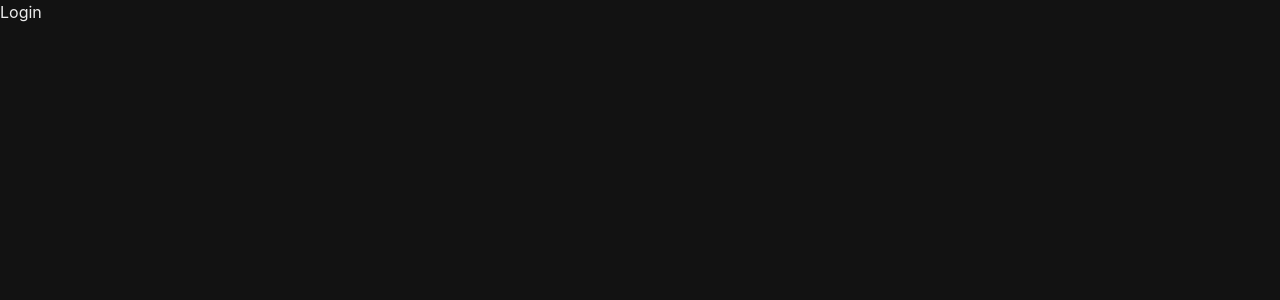
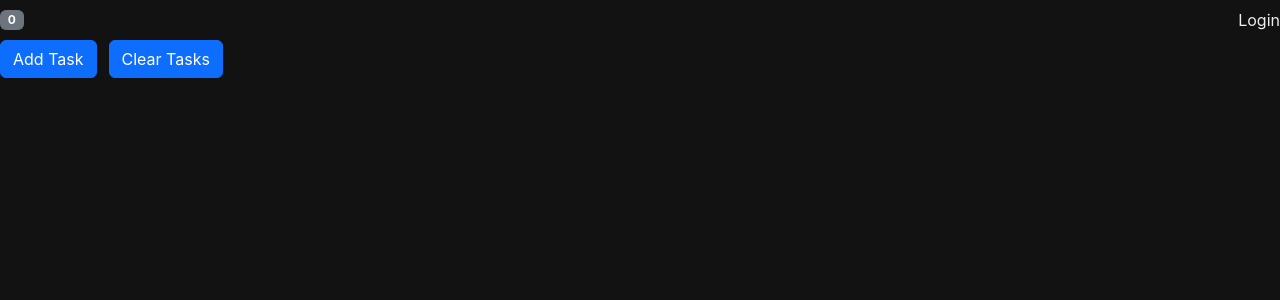
Before and after one commit to saikonuru/game-hub-advanced, a React (Vite) app: page / in a window 1280 px wide. Shown: the top 300 px of the page. Built offline with nearby package versions, Linux system fonts and the light colour scheme.

Commit message:
ReactContext demo

```diff
--- a/src/App.tsx
+++ b/src/App.tsx
@@ -1,4 +1,8 @@
-import LoginStatus from "./state-management/LoginStatus";
+import { useReducer } from "react";
+import TasksContext from "./state-management/contexts/tasksContext";
+import HomePage from "./state-management/HomePage";
+import NavBar from "./state-management/NavBar";
+import tasksReducer from "./state-management/reducer/tasksReducer";
 
 export interface GameQuery {
   genreId?: number;
@@ -8,10 +12,12 @@
 }
 
 function App() {
+  const [tasks, dispatch] = useReducer(tasksReducer, []);
   return (
-    <>
-      <LoginStatus />
-    </>
+    <TasksContext.Provider value={{ tasks, dispatch }}>
+      <NavBar />
+      <HomePage />
+    </TasksContext.Provider>
   );
   // return <PostListInfPaging />;
   // return <PostListPaging />;
--- a/src/state-management/NavBar.tsx
+++ b/src/state-management/NavBar.tsx
@@ -1,9 +1,12 @@
-import LoginStatus from './LoginStatus';
+import { useContext } from "react";
+import LoginStatus from "./LoginStatus";
+import TasksContext from "./contexts/tasksContext";
 
 const NavBar = () => {
+  const { tasks } = useContext(TasksContext);
   return (
     <nav className="navbar d-flex justify-content-between">
-      <span className="badge text-bg-secondary">4</span>
+      <span className="badge text-bg-secondary">{tasks.length}</span>
       <LoginStatus />
     </nav>
   );
--- a/src/state-management/TaskList.tsx
+++ b/src/state-management/TaskList.tsx
@@ -1,10 +1,10 @@
-import { useReducer } from "react";
+import { useContext } from "react";
+import TasksContext from "./contexts/tasksContext";
 import type { Task } from "./reducer/tasksReducer";
-import tasksReducer, { TaskActionType } from "./reducer/tasksReducer";
+import { TaskActionType } from "./reducer/tasksReducer";
 
 const TaskList = () => {
-  const [tasks, dispatch] = useReducer(tasksReducer, []);
-
+  const { tasks, dispatch } = useContext(TasksContext);
   return (
     <>
       <div
--- /dev/null
+++ b/src/state-management/contexts/tasksContext.ts
@@ -0,0 +1,13 @@
+import React, { Dispatch } from "react";
+import { Task, TaskAction } from "../reducer/tasksReducer";
+
+interface TasksContextType {
+  tasks: Task[];
+  dispatch: Dispatch<TaskAction>;
+}
+
+const TasksContext = React.createContext<TasksContextType>(
+  {} as TasksContextType
+);
+
+export default TasksContext;
--- a/src/state-management/reducer/tasksReducer.ts
+++ b/src/state-management/reducer/tasksReducer.ts
@@ -23,7 +23,7 @@
   type: TaskActionType.CLEAR;
 }
 
-type TaskAction = AddTask | DeleteTask | ClearTasks;
+export type TaskAction = AddTask | DeleteTask | ClearTasks;
 
 const tasksReducer = (tasks: Task[], taskAction: TaskAction): Task[] => {
   switch (taskAction.type) {
```
Also changed, not shown: 1 other file (tests, documents, lock files or other folders).
